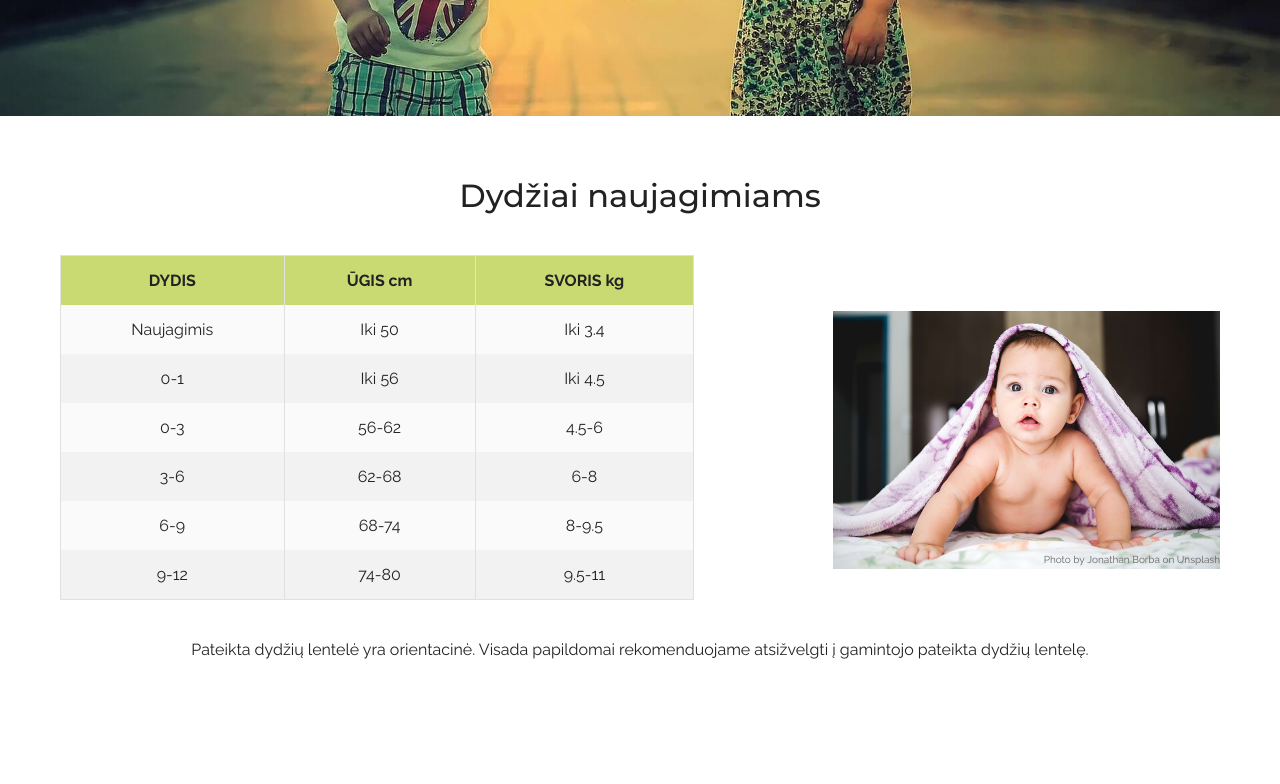
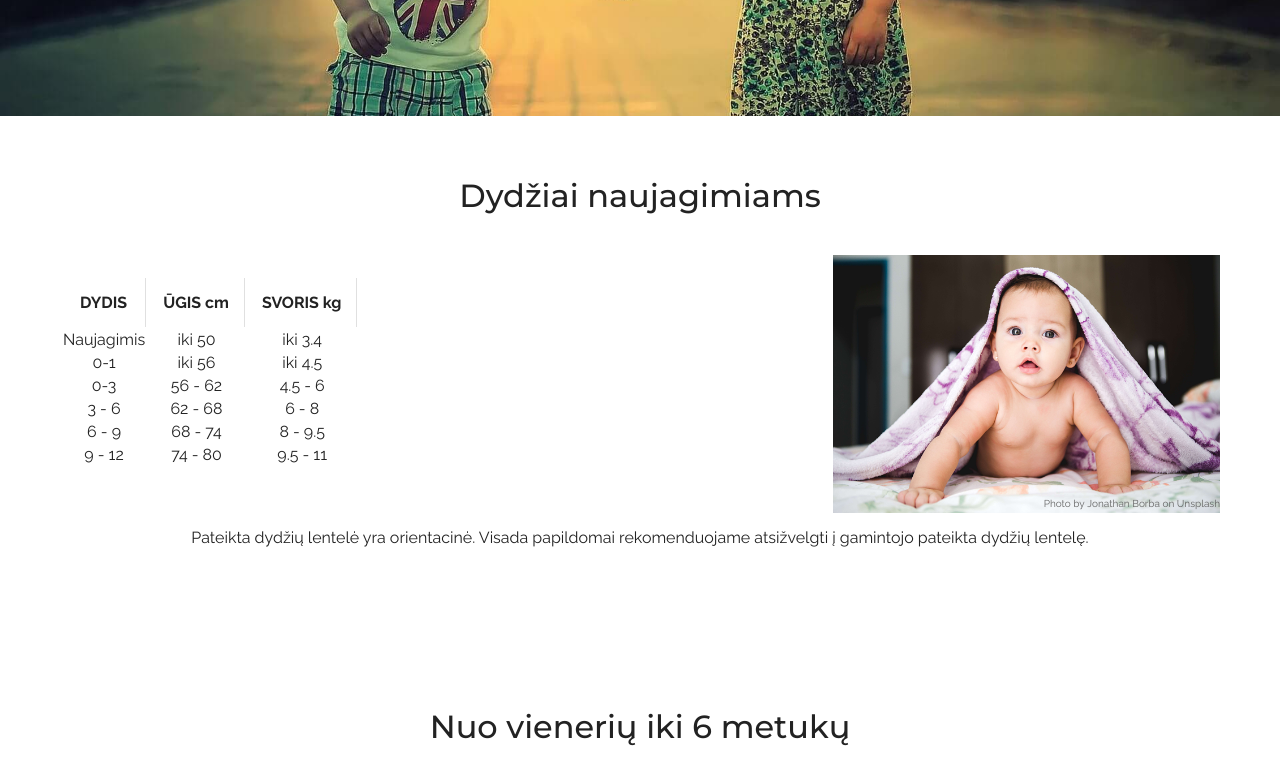
Before and after one commit to Viktorija-Gulb/kids-clothes-sizes, a React (Create React App) app: page / in a window 1280 px wide. Shown: the part 598-1382 px from the top of the page. Built offline with nearby package versions, Linux system fonts and the light colour scheme.

Commit message:
wor with first table and json data

```diff
--- /dev/null
+++ b/src/components/table1/NewbornTable.js
@@ -0,0 +1,28 @@
+import React from 'react';
+
+function NewbornTable(props){
+  return(
+    <table>
+      <thead>
+        <tr>
+          <th className="table__cell">DYDIS</th>
+          <th className="table__cell">ŪGIS cm</th>
+          <th className="table__cell">SVORIS kg</th>
+        </tr>
+      </thead>
+      <tbody>
+        {
+          props.data.map(row => (
+            <tr>
+              <td>{row.size}</td>
+              <td>{row.height}</td>
+              <td>{row.weight}</td>
+            </tr>
+          ))
+        }
+      </tbody>
+    </table>
+  )
+}
+
+export default NewbornTable;
--- a/src/components/table1/SizesTable1.js
+++ b/src/components/table1/SizesTable1.js
@@ -1,5 +1,8 @@
 import React, {Component} from "react";
 import './sizesTable1.scss'
+import NewbornTable from "./NewbornTable";
+
+import data from '../../data/newborn.json'
 
 class SizesTable1 extends Component {
   state = {
@@ -18,7 +21,8 @@ class SizesTable1 extends Component {
     return(
       <div className="table-wrapper">
         <div className="open-table-btn" onClick={this.toggle}>{this.state.on ? this.state.tableState: 'Žiūrėti lentelę'}</div>
-        <table className={this.state.on ? 'table table--open' : 'table'}>
+        <NewbornTable data={data} />
+        {/* <table className={this.state.on ? 'table table--open' : 'table'}>
           <thead className="table__head">
             <tr className="table__row table__row--head-row">
               <th className="table__cell">DYDIS</th>
@@ -58,7 +62,7 @@ class SizesTable1 extends Component {
               <td className="table__cell">9.5-11</td>
             </tr>
           </tbody>
-        </table>
+        </table> */}
       </div>
     );
   }
--- /dev/null
+++ b/src/data/newborn.json
@@ -0,0 +1,38 @@
+[
+  {
+    "id": "1",
+    "size": "Naujagimis" ,
+    "height": "iki 50",
+    "weight": "iki 3.4"
+  },
+  {
+    "id": "2",
+    "size": "0-1" ,
+    "height": "iki 56",
+    "weight": "iki 4.5"
+  },
+  {
+    "id": "3",
+    "size": "0-3" ,
+    "height": "56 - 62",
+    "weight": "4.5 - 6"
+  },
+  {
+    "id": "4",
+    "size": "3 - 6" ,
+    "height": "62 - 68",
+    "weight": "6 - 8"
+  },
+  {
+    "id": "5",
+    "size": "6 - 9" ,
+    "height": "68 - 74",
+    "weight": "8 - 9.5"
+  },
+  {
+    "id": "6",
+    "size": "9 - 12" ,
+    "height": "74 - 80",
+    "weight": "9.5 - 11"
+  }
+]
```
